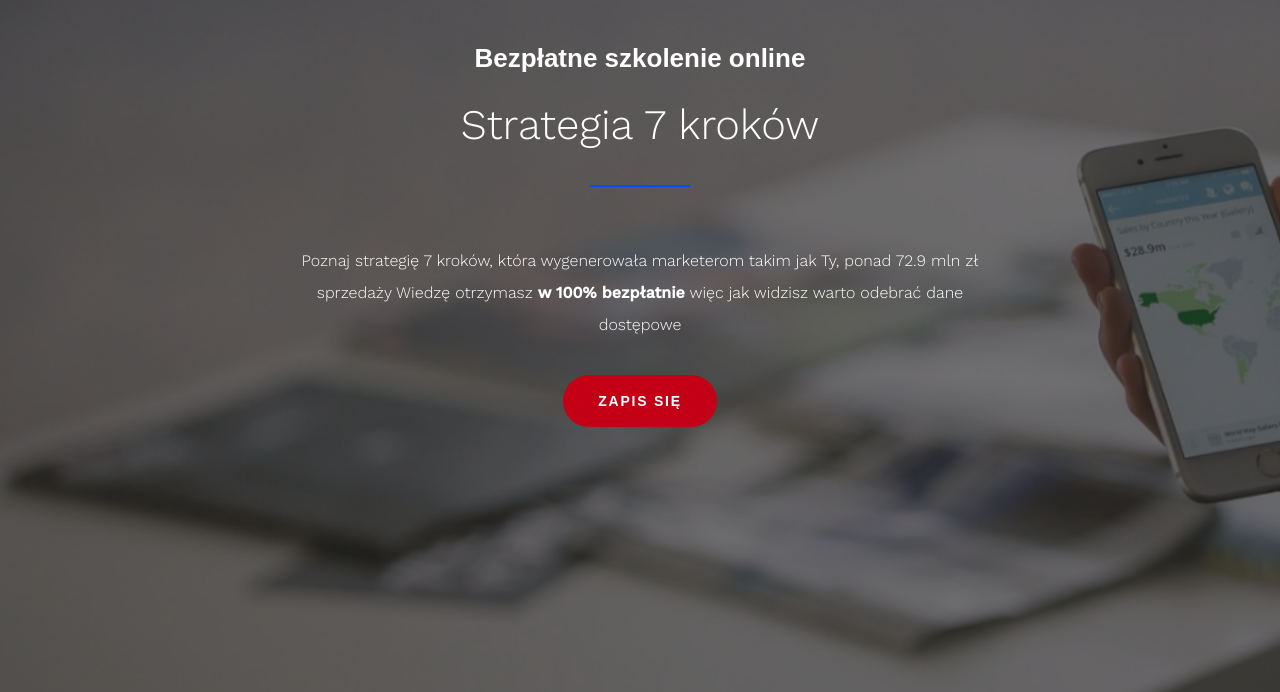
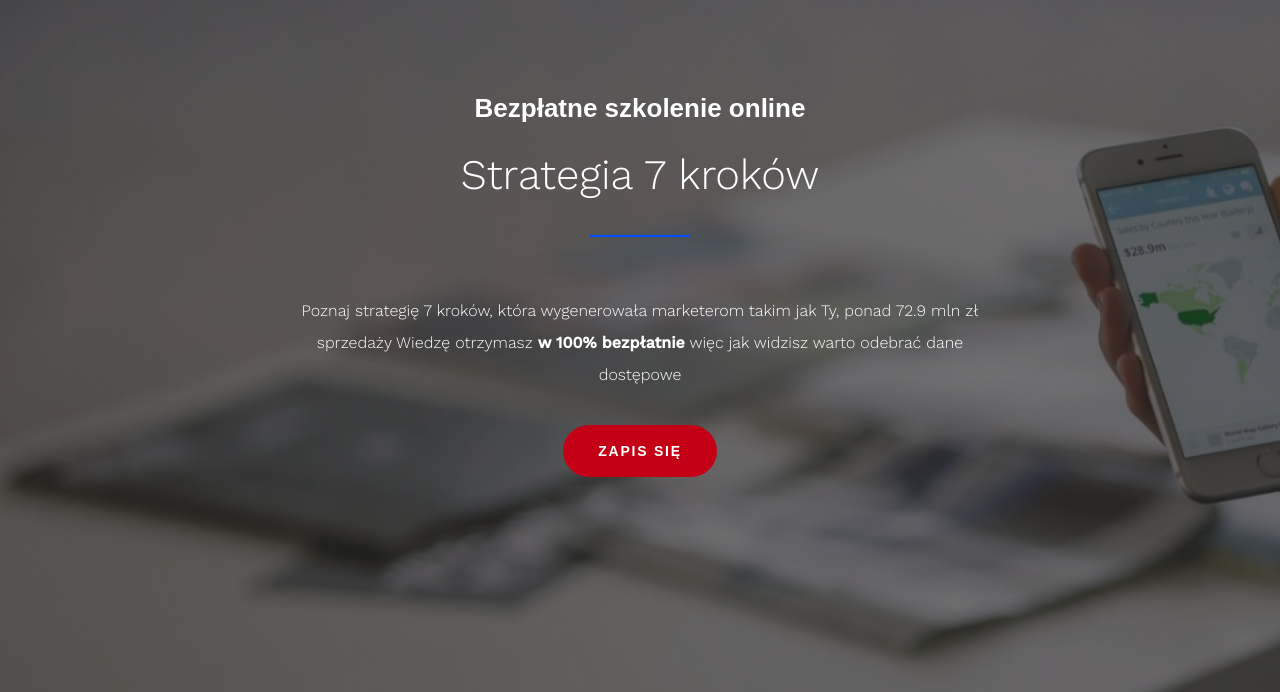
Before and after one commit to kryczek/AE20, a plain HTML site: page index4.html in a window 1280 px wide. Shown: the part 108-800 px from the top of the page. Drawn offline with nearby package versions, Linux system fonts and the light colour scheme; a web font is replaced by a local one.

Commit message:
add top margin

```diff
--- a/index4.html
+++ b/index4.html
@@ -36,7 +36,7 @@
 				</div>
 				<div class="container-750 aling-center">
           <div class="row">
-            <div class="col-lg-12">
+            <div class="col-lg-12 margin-top-50">
               <h2>Bezpłatne szkolenie online</h2>
               <p class="big-text">
                 Strategia 7 kroków
```
